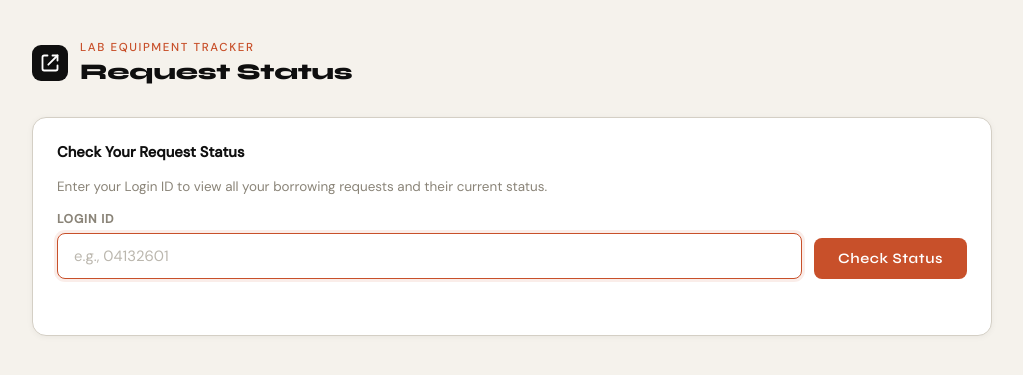
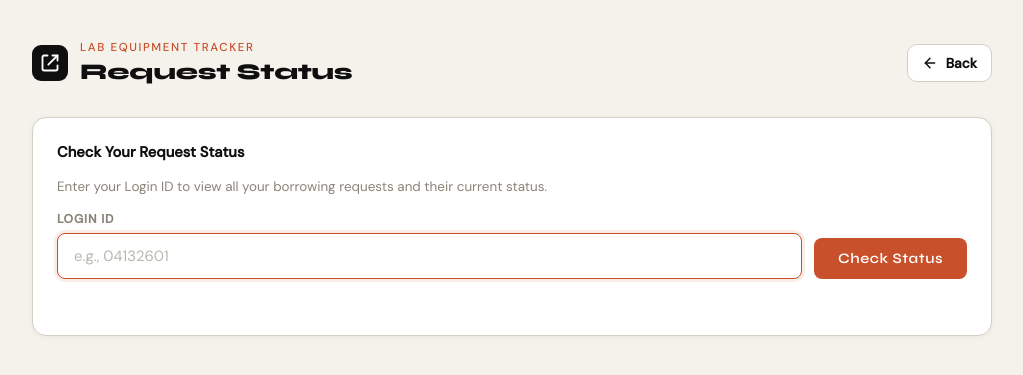
Before and after one commit to MarkUy0526/LabTracker, a PHP site: page /check_status.php in a window 1280 px wide. Shown: the top 375 px of the page, without its empty margins (128-1151 px from the left). Run offline with PHP 8.4, Linux system fonts and the light colour scheme.

Commit message:
back button

```diff
--- a/check_status.php
+++ b/check_status.php
@@ -107,8 +107,16 @@ if ($_SERVER['REQUEST_METHOD'] === 'POST') {
     .header {
       display: flex;
       align-items: center;
+      justify-content: space-between;
       gap: 12px;
       margin-bottom: 32px;
+    }
+
+    .header-main {
+      display: flex;
+      align-items: center;
+      gap: 12px;
+      min-width: 0;
     }
 
     .logo {
@@ -144,6 +152,39 @@ if ($_SERVER['REQUEST_METHOD'] === 'POST') {
       font-size: 1.4rem;
       letter-spacing: -0.01em;
       color: var(--ink);
+    }
+
+    .page-back-btn {
+      display: inline-flex;
+      align-items: center;
+      justify-content: center;
+      gap: 8px;
+      min-height: 38px;
+      padding: 9px 14px;
+      border: 1px solid var(--border);
+      border-radius: 10px;
+      background: var(--white);
+      color: var(--ink);
+      font-family: 'DM Sans', sans-serif;
+      font-size: 0.86rem;
+      font-weight: 700;
+      text-decoration: none;
+      white-space: nowrap;
+      transition: background 0.2s, border-color 0.2s, color 0.2s, transform 0.2s;
+    }
+
+    .page-back-btn svg {
+      width: 16px;
+      height: 16px;
+      stroke: currentColor;
+      flex-shrink: 0;
+    }
+
+    .page-back-btn:hover {
+      border-color: var(--accent);
+      color: var(--accent);
+      background: rgba(200,80,42,0.04);
+      transform: translateY(-1px);
     }
 
     .search-section {
@@ -423,6 +464,7 @@ if ($_SERVER['REQUEST_METHOD'] === 'POST') {
 
     @media (max-width: 640px) {
       .container { padding: 20px 16px; }
+      .header { align-items: flex-start; }
       .search-form { flex-direction: column; }
       .form-group { min-width: auto; }
       .request-header { flex-direction: column; gap: 12px; }
@@ -436,6 +478,7 @@ if ($_SERVER['REQUEST_METHOD'] === 'POST') {
 
   <!-- Header -->
   <div class="header">
+    <div class="header-main">
       <div class="logo">
         <svg viewBox="0 0 24 24" fill="none" stroke-width="2.2" stroke-linecap="round" stroke-linejoin="round">
           <path d="M9 3H5a2 2 0 0 0-2 2v14a2 2 0 0 0 2 2h14a2 2 0 0 0 2-2v-4"/>
@@ -446,6 +489,14 @@ if ($_SERVER['REQUEST_METHOD'] === 'POST') {
         <span class="header-label">Lab Equipment Tracker</span>
         <span class="header-name">Request Status</span>
       </div>
+    </div>
+    <a href="login.php" class="page-back-btn" aria-label="Back to login">
+      <svg viewBox="0 0 24 24" fill="none" stroke-width="2.2" stroke-linecap="round" stroke-linejoin="round" aria-hidden="true">
+        <path d="M19 12H5"/>
+        <path d="M12 19l-7-7 7-7"/>
+      </svg>
+      <span>Back</span>
+    </a>
   </div>
 
   <!-- Search Section -->
```
Lines whose indentation alone changed are shown as unchanged.
